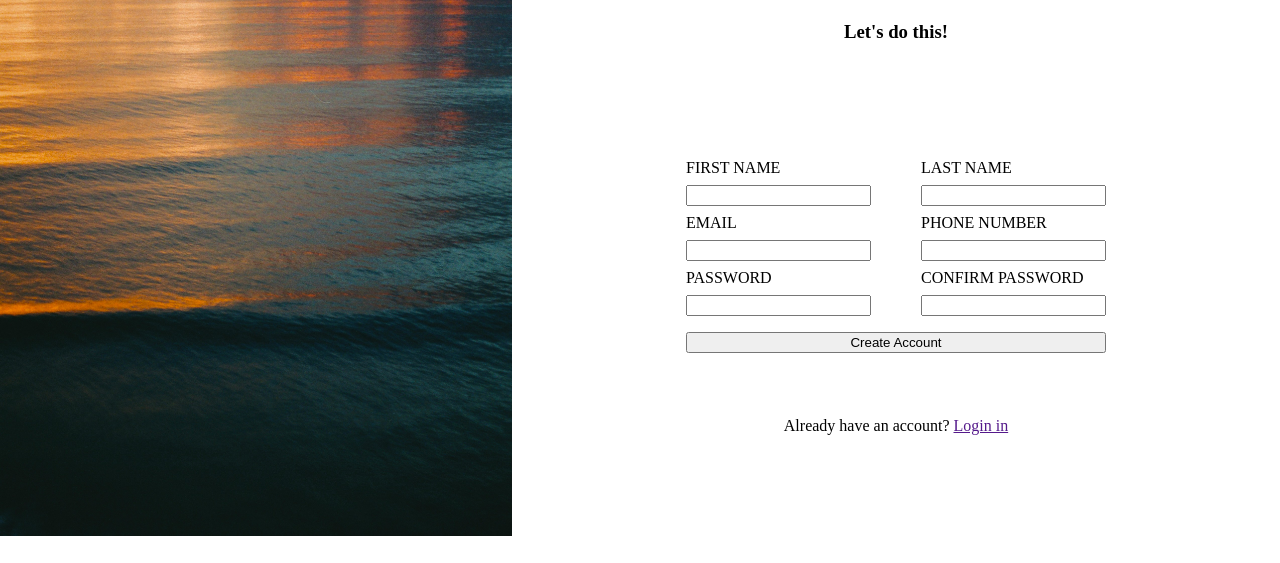
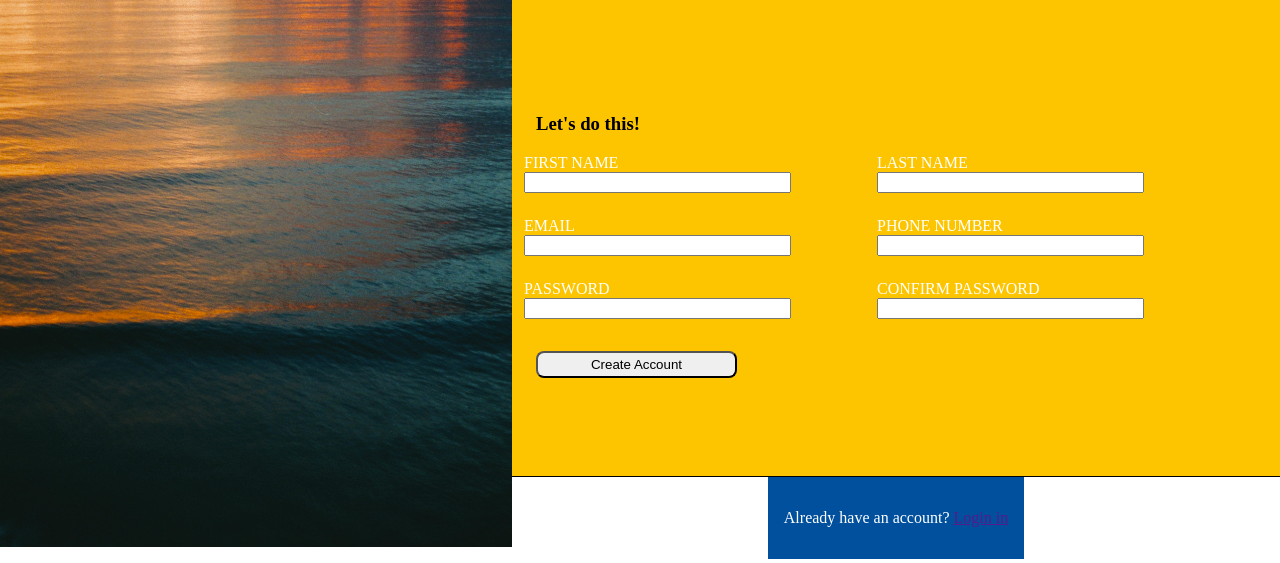
Before and after one commit to AdishtJaglan/signup-form, a plain HTML site: page index.html in a window 1280 px wide. Shown: the part 237-800 px from the top of the page. Drawn offline with Linux system fonts and the light colour scheme.

Commit message:
add styles to the form

```diff
--- a/index.html
+++ b/index.html
@@ -31,25 +31,37 @@
             <form action="">
                 <div class="form">
                     <div class="col_1">
+                        <div class="row">
                             <label for="first_name">FIRST NAME</label>
-                        <input type="text" name="first_name" id="first_name">
+                            <input type="text" name="first_name" id="first_name" required>
+                        </div>
 
+                        <div class="row">
                             <label for="email">EMAIL</label>
-                        <input type="email" name="email" id="email">
+                            <input type="email" name="email" id="email" required>
+                        </div>
 
+                        <div class="row">
                             <label for="password">PASSWORD</label>
-                        <input type="password" name="password" id="password">
+                            <input type="password" name="password" id="password" required>
+                        </div>
                     </div>
 
                     <div class="col_2">
+                        <div class="row">
                             <label for="last_name">LAST NAME</label>
-                        <input type="text" name="last_name" id="last_name">
+                            <input type="text" name="last_name" id="last_name" required>
+                        </div>
 
+                        <div class="row">
                             <label for="ph_no">PHONE NUMBER</label>
-                        <input type="number" name="ph_no" id="ph_no">
+                            <input type="number" name="ph_no" id="ph_no" required>
+                        </div>
 
+                        <div class="row">
                             <label for="confirm_password">CONFIRM PASSWORD</label>
-                        <input type="password" name="confirm_password" id="confirm_password">
+                            <input type="password" name="confirm_password" id="confirm_password" required>
+                        </div>
                     </div>
                 </div>
 
--- a/style.css
+++ b/style.css
@@ -40,22 +40,39 @@ body {
     height: auto;
 }
 
-h1 {
-    text-align: left;
+h3 {
+    margin-left: 24px;
 }
 
 .main_form {
     width: 100%;
-    height: 100%;
+    height: 60%;
+
     display: flex;
     flex-direction: column;
-    align-items: center;
-    justify-content: space-around;
+    align-items: flex-start;
+    justify-content: center;
+
+    border: 1px solid black;
+    box-shadow: inset;
+
+    background-color: #fdc500;
+}
+
+.footer_section {
+    background-color: #00509d;
+    color: white;
+
+    padding: 16px;
+    height: auto;
 }
 
 .right_form {
     width: 60%;
-    height: 75vh;
+    height: 100vh;
+
+    margin: 0;
+
     display: flex;
     flex-direction: column;
     align-items: center;
@@ -64,14 +81,15 @@ h1 {
 .form {
     display: flex;
     align-items: center;
-    gap: 50px;
+    gap: 36px;
+
 }
 
 .col_1,
 .col_2 {
     display: flex;
     flex-direction: column;
-    gap: 8px;
+    gap: 24px;
 }
 
 form {
@@ -80,3 +98,34 @@ form {
     justify-content: space-around;
     gap: 16px;
 }
+
+.header_text {
+    background-color: #00509d;
+    color: white;
+
+    height: 25%;
+    padding: 16px;
+}
+
+.row {
+    display: flex;
+    flex-direction: column;
+
+    color: white;
+
+    padding-left: 12px;
+    padding-right: 120px;
+}
+
+button {
+    width: 30%;
+    padding: 4px;
+    margin-top: 16px;
+    margin-left: 24px;
+
+    border-radius: 8px;
+}
+
+input {
+    width: 140%;
+}
```
Also changed, not shown: fire.jpeg (deleted). Lines whose indentation alone changed are shown as unchanged.
